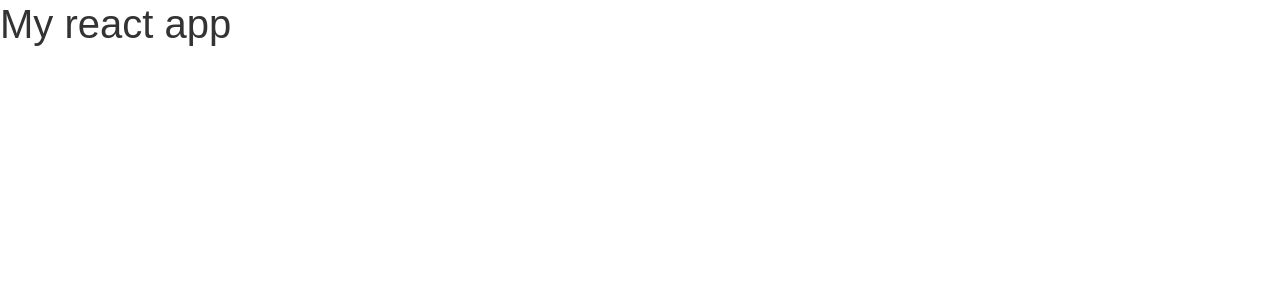
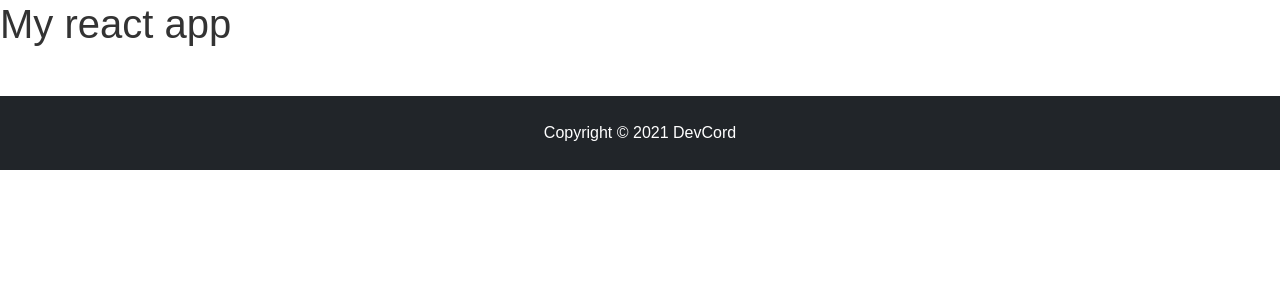
Before and after one commit to Buenaventura-Celine/DevCord, a React (Create React App) app in the folder client/: page / in a window 1280 px wide. Shown: the top 300 px of the page. Built offline with nearby package versions, Linux system fonts and the light colour scheme.

Commit message:
Rendering the footer into tha app.js

```diff
--- a/client/src/App.js
+++ b/client/src/App.js
@@ -1,4 +1,7 @@
 import React, { Component } from 'react'
+
+import Footer from './components/layout/Footer'
+
 import './App.css'
 
 class App extends Component {
@@ -6,6 +9,7 @@ class App extends Component {
     return (
       <div className="App">
         <h1>My react app</h1>
+        <Footer />
       </div>
     )
   }
```
